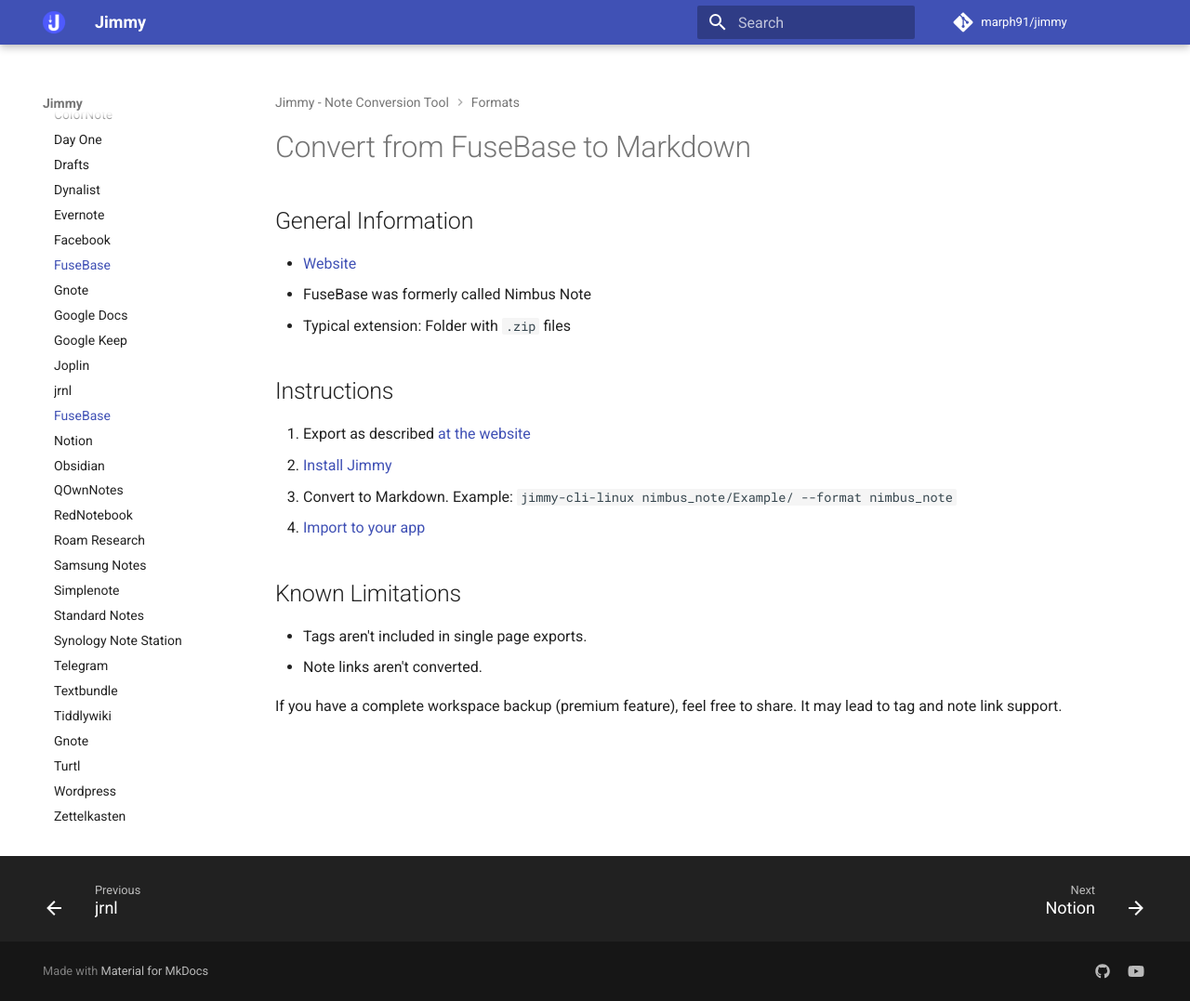
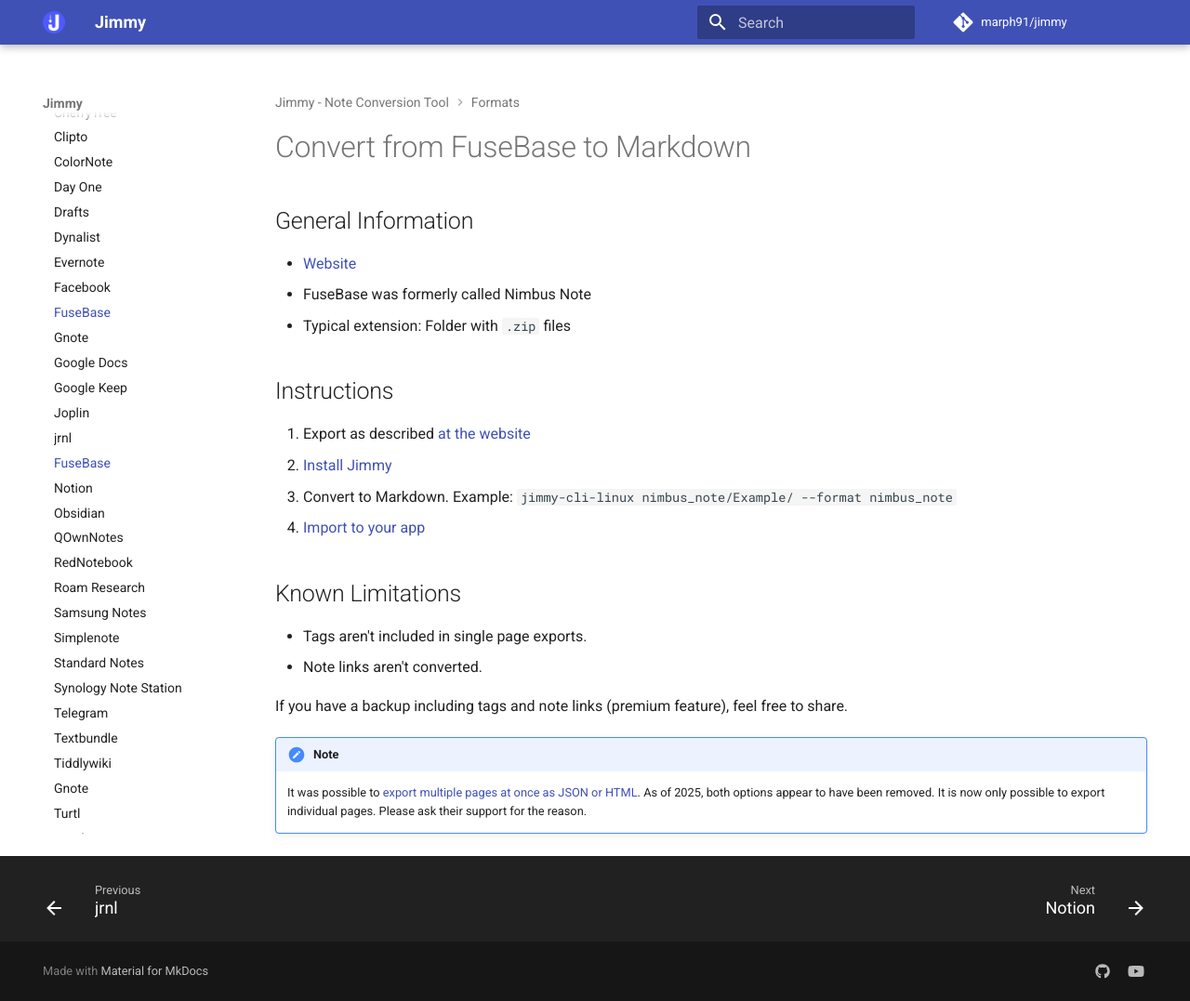
Before and after one commit to marph91/jimmy, an MkDocs documentation site: the page built from docs/formats/nimbus_note.md, in a window 1280 px wide and 1077 px high. Shown: the whole window at 93% size. Built offline with MkDocs 1.6.1 and Material for MkDocs 9.7.7, drawn with Linux system fonts in a browser that asks for light colours; comment, search, counter and statistics services are not loaded.

Commit message:
docs: use HTML arrows and add remark about the removed bulk export at fusebase/nimbus note

```diff
--- a/docs/formats/nimbus_note.md
+++ b/docs/formats/nimbus_note.md
@@ -22,4 +22,7 @@
 - Tags aren't included in single page exports.
 - Note links aren't converted.
 
-If you have a complete workspace backup (premium feature), feel free to share. It may lead to tag and note link support.
+If you have a backup including tags and note links (premium feature), feel free to share.
+
+!!! note
+    It was possible to [export multiple pages at once as JSON or HTML](https://discourse.joplinapp.org/t/feature-request-nimbus-notes-import/5165/7). As of 2025, both options appear to have been removed. It is now only possible to export individual pages. Please ask their support for the reason.
```
Also changed, not shown: docs/formats/roam_research.md (+1 -1 lines), docs/import_instructions.md (+2 -2 lines).
